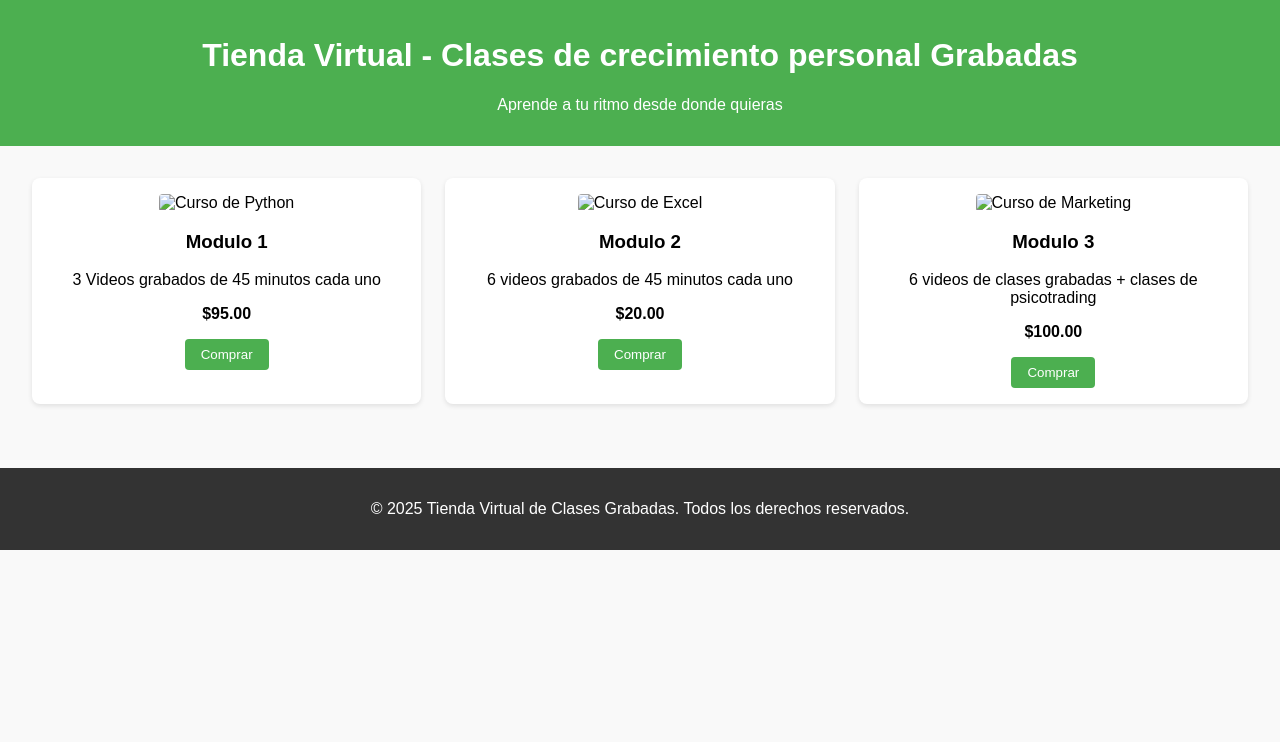
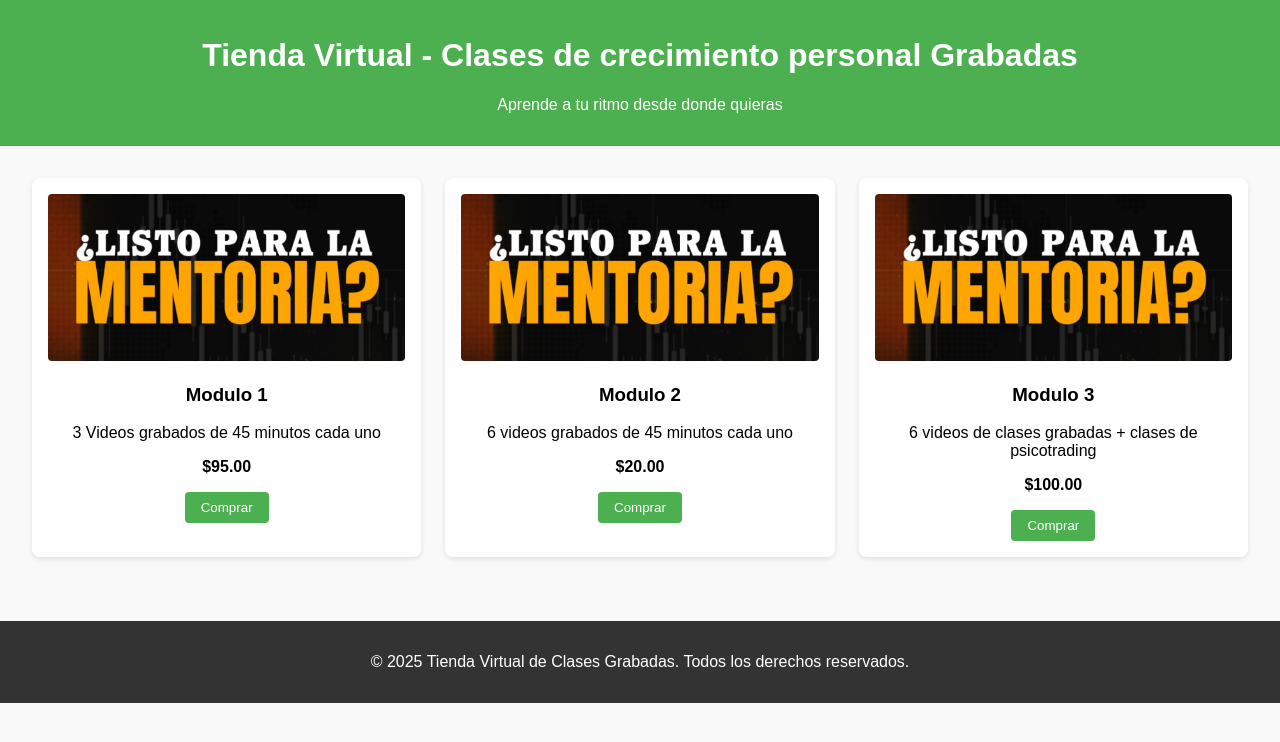
Before and after one commit to oredator/diegodex, a plain HTML site: page index.html in a window 1280 px wide. Drawn offline with Linux system fonts and the light colour scheme.

Commit message:
Update index.html

```diff
--- a/index.html
+++ b/index.html
@@ -96,21 +96,21 @@
 
 <main>
     <div class="producto">
-        <img src="imagen1.jpg" alt="Curso de Python">
+        <img src="Screenshot_2025-07-16-17-43-56-111_com.whatsapp.png" alt="Curso de Python">
         <h3>Modulo 1</h3>
         <p>3 Videos grabados de 45 minutos cada uno</p>
         <p><strong>$95.00</strong></p>
         <button onclick="abrirModal('Modulo 1', '$95.00')">Comprar</button>
     </div>
     <div class="producto">
-        <img src="imagen2.jpg" alt="Curso de Excel">
+        <img src="Screenshot_2025-07-16-17-43-56-111_com.whatsapp.png" alt="Curso de Excel">
         <h3>Modulo 2</h3>
         <p>6 videos grabados de 45 minutos cada uno</p>
         <p><strong>$20.00</strong></p>
         <button onclick="abrirModal('Modulo 2', '$20.00')">Comprar</button>
     </div>
     <div class="producto">
-        <img src="Imagen3.jpg" alt="Curso de Marketing">
+        <img src="Screenshot_2025-07-16-17-43-56-111_com.whatsapp.png" alt="Curso de Marketing">
         <h3>Modulo 3</h3>
         <p>6 videos de clases grabadas + clases de psicotrading</p>
         <p><strong>$100.00</strong></p>
```
